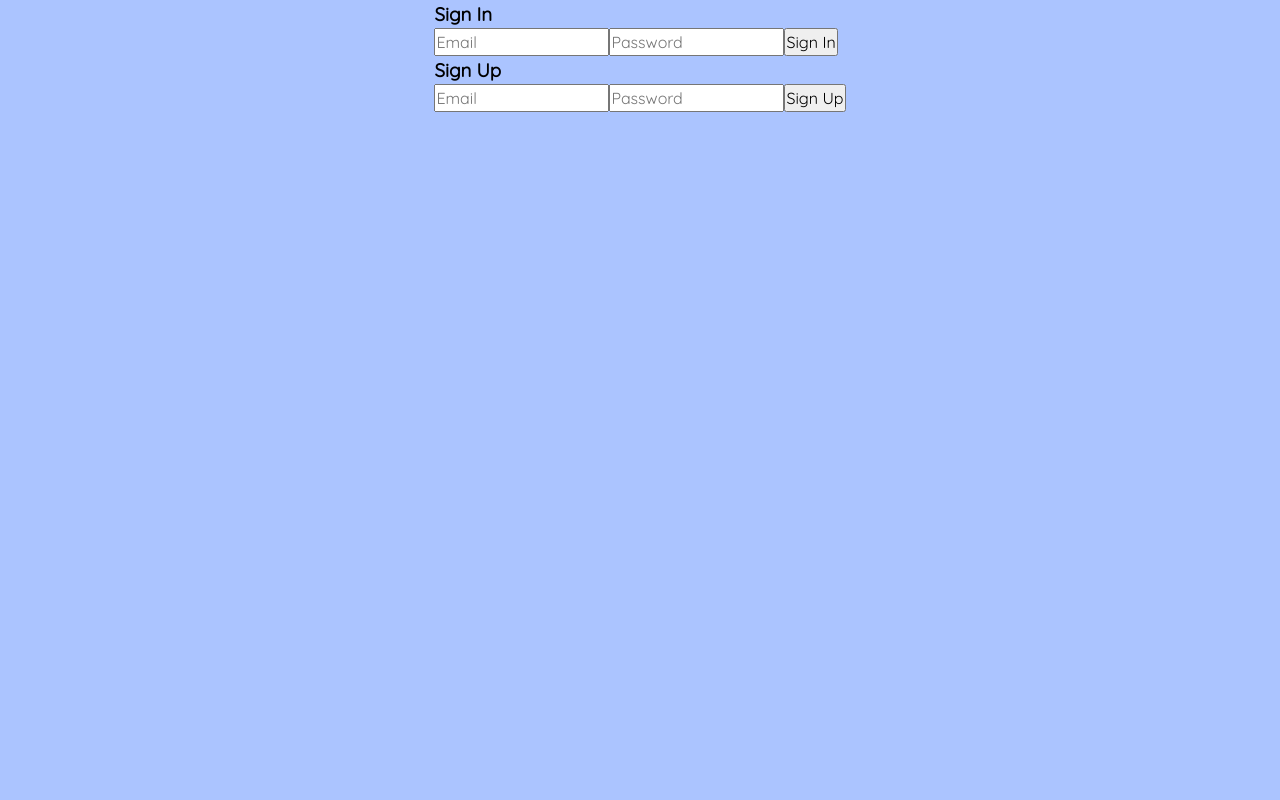
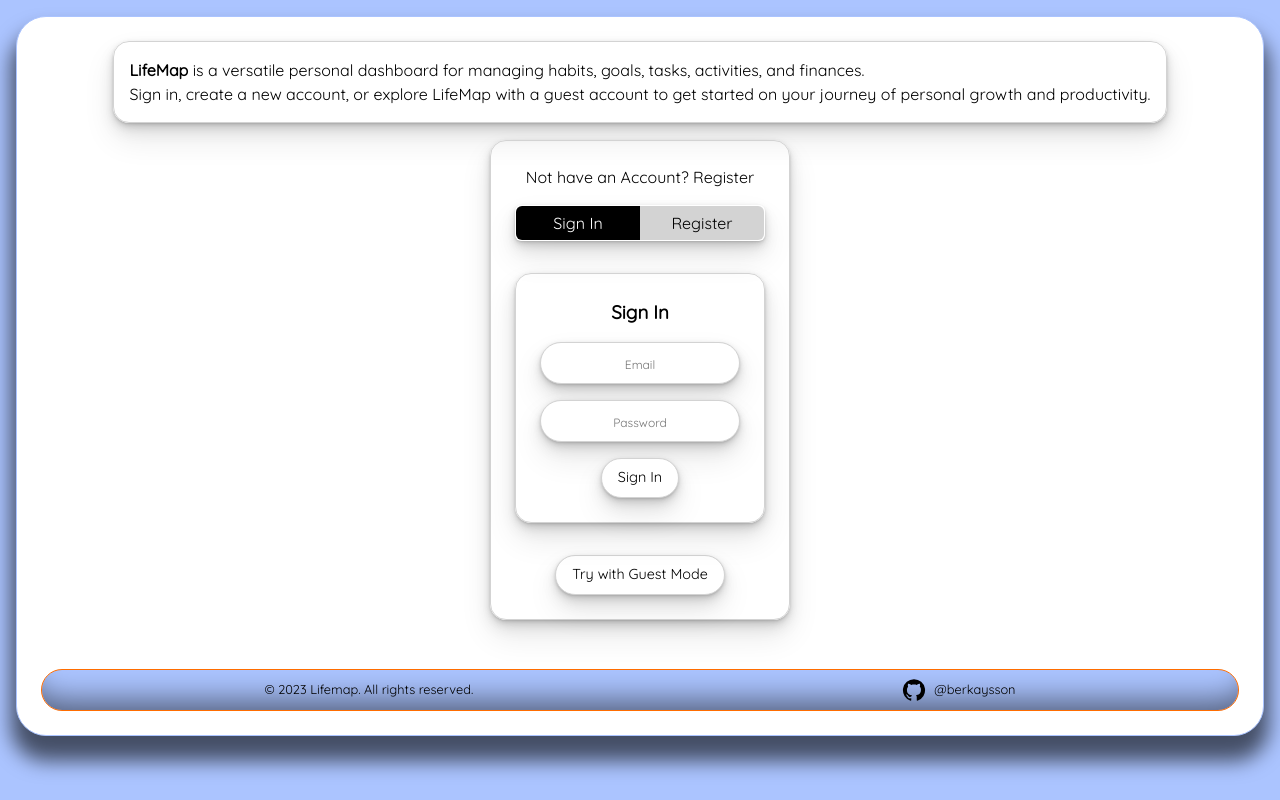
Before and after one commit to berkaysson/lifemap, a React (Create React App) app: page / in a window 1280 px wide. Built offline with nearby package versions, Linux system fonts and the light colour scheme.

Commit message:
Styling AuthPage, Register and SignIn forms

```diff
--- a/src/Components/Auth/Register/RegisterForm.js
+++ b/src/Components/Auth/Register/RegisterForm.js
@@ -1,6 +1,9 @@
 import { createUserWithEmailAndPassword } from "firebase/auth";
 import React, { useState } from "react";
 import { auth } from "../../../firebase";
+import FormWrapper from "../../Wrappers/Styled-Wrappers/FormWrapper";
+import StyledInput from "../../Wrappers/Styled-Elements/StyledInput";
+import Button from "../../Wrappers/Styled-Elements/Button";
 
 const RegisterForm = () => {
   const [email, setEmail] = useState("");
@@ -25,22 +28,22 @@ const RegisterForm = () => {
 
   return (
     <div>
+      <FormWrapper onSubmit={handleSignUp}>
       <h3>Sign Up</h3>
-      <form onSubmit={handleSignUp}>
-        <input
+        <StyledInput
           type="email"
           placeholder="Email"
           value={email}
           onChange={(e) => setEmail(e.target.value)}
         />
-        <input
+        <StyledInput
           type="password"
           placeholder="Password"
           value={password}
           onChange={(e) => setPassword(e.target.value)}
         />
-        <button type="submit">Sign Up</button>
-      </form>
+        <Button text="Sign Up" type="submit" />
+      </FormWrapper>
       {error && <p>{error}</p>}
     </div>
   );
--- a/src/Components/Auth/SignIn/SignInForm.js
+++ b/src/Components/Auth/SignIn/SignInForm.js
@@ -1,4 +1,7 @@
 import React, { useState } from "react";
+import StyledInput from "../../Wrappers/Styled-Elements/StyledInput";
+import Button from "../../Wrappers/Styled-Elements/Button";
+import FormWrapper from "../../Wrappers/Styled-Wrappers/FormWrapper";
 
 const SignInForm = ({ handleLogin, handleLogOut, isSignedIn }) => {
   const [email, setEmail] = useState("");
@@ -22,22 +25,22 @@ const SignInForm = ({ handleLogin, handleLogOut, isSignedIn }) => {
         </button>
       ) : (
         <>
-          <h3>Sign In</h3>
-          <form onSubmit={handleSignIn}>
-            <input
+          <FormWrapper onSubmit={handleSignIn}>
+            <h3>Sign In</h3>
+            <StyledInput
               type="email"
               placeholder="Email"
               value={email}
               onChange={(e) => setEmail(e.target.value)}
             />
-            <input
+            <StyledInput
               type="password"
               placeholder="Password"
               value={password}
               onChange={(e) => setPassword(e.target.value)}
             />
-            <button type="submit">Sign In</button>
-          </form>
+            <Button type="submit" text={"Sign In"} />
+          </FormWrapper>
         </>
       )}
     </div>
--- a/src/Pages/AuthPage.js
+++ b/src/Pages/AuthPage.js
@@ -1,22 +1,110 @@
-import React from "react";
+import React, { useState } from "react";
 import SignInForm from "../Components/Auth/SignIn/SignInForm";
 import RegisterForm from "../Components/Auth/Register/RegisterForm";
+import ToggleButton from "../Components/Wrappers/Styled-Elements/ToggleButton";
+import styled from "styled-components";
+import { CardWrapper } from "../Components/Wrappers/Styled-Wrappers/CardWrapper";
+import FooterContent from "../Components/Contents/FooterContent";
+import ParagraphContent from "../Components/Contents/ParagraphContent";
+import HeaderContent from "../Components/Contents/HeaderContent";
+import Button from "../Components/Wrappers/Styled-Elements/Button";
 
-const AuthPage = ({
-  handleLogin,
-  handleLogOut,
-  isSignedIn,
-}) => {
+const AuthPageWrapper = styled.div`
+  flex: 1;
+  margin: ${({ theme }) => theme.sizes.medium};
+  padding: ${({ theme }) => theme.sizes.large};
+  background-color: ${({ theme }) => theme.colors.secondary};
+  overflow-x: hidden;
+  position: relative;
+  border: 1px solid ${({ theme }) => theme.colors.theme};
+  border-radius: ${({ theme }) => theme.radius.large};
+  box-shadow: ${({ theme }) => theme.boxShadows.largeCardShadow};
+  height: 90vh;
+  width: 100%;
+
+  display: flex;
+  flex-direction: column;
+  justify-content: space-between;
+  align-items: center;
+
+  @media (max-width: 768px) {
+    margin: ${({ theme }) => theme.sizes.small};
+    padding: ${({ theme }) => theme.sizes.medium};
+  }
+
+  @media (max-width: 425px) {
+    margin: 0;
+    border-radius: 0;
+    padding: ${({ theme }) => theme.sizes.small};
+    justify-content: space-around;
+    height: 100vh;
+  }
+
+  @media (max-width: 375px) {
+    padding: 1px;
+    overflow-x: auto;
+  }
+`;
+
+const ContentWrapper = styled.div`
+  display: flex;
+  flex-direction: column;
+  justify-content: space-between;
+  align-items: center;
+  padding: ${({ theme }) => theme.sizes.large};
+  gap: ${({ theme }) => theme.sizes.medium};
+
+  &>Button{
+    margin-top: 1rem;
+  }
+`;
+
+const AuthPage = ({ handleLogin, handleLogOut, isSignedIn }) => {
+  const [formContent, setFormContent] = useState("sign-in");
+  const [warning, setWarning] = useState("");
+
+  const formContentHnadler = (mode) => {
+    setFormContent(mode);
+  };
 
   return (
-    <div>
+    <AuthPageWrapper>
+      <ParagraphContent>
+        <b>LifeMap</b> is a versatile personal dashboard for managing habits,
+        goals, tasks, activities, and finances.
+        <br />
+        Sign in, create a new account, or explore LifeMap with a guest account
+        to get started on your journey of personal growth and productivity.
+      </ParagraphContent>
+      <CardWrapper>
+        <ContentWrapper>
+          <p>
+            {formContent === "sign-in"
+              ? "Not have an Account?  Register"
+              : "Have an Account? Sign In"}
+          </p>
+          <ToggleButton
+            onClick={formContentHnadler}
+            options={[
+              { label: "Sign In", value: "sign-in" },
+              { label: "Register", value: "sign-up" },
+            ]}
+          />
+          <p>{warning}</p>
+          {formContent === "sign-in" ? (
             <SignInForm
               handleLogin={handleLogin}
               handleLogOut={handleLogOut}
               isSignedIn={isSignedIn}
             />
+          ) : (
             <RegisterForm />
-    </div>
+          )}
+          <Button type="button" text="Try with Guest Mode" />
+        </ContentWrapper>
+      </CardWrapper>
+      <FooterContent />
+    </AuthPageWrapper>
   );
 };
 
```
Lines whose indentation alone changed are shown as unchanged.
